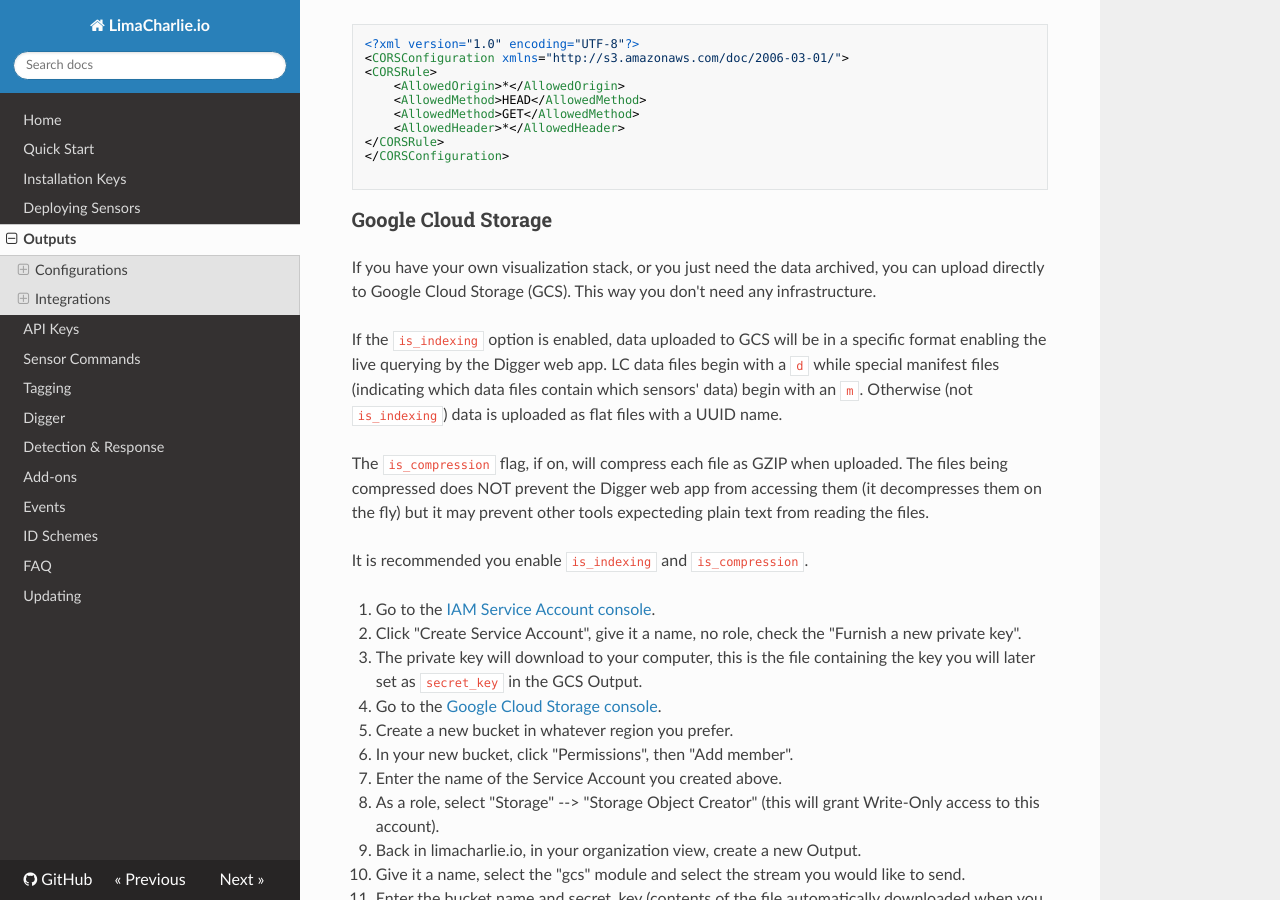
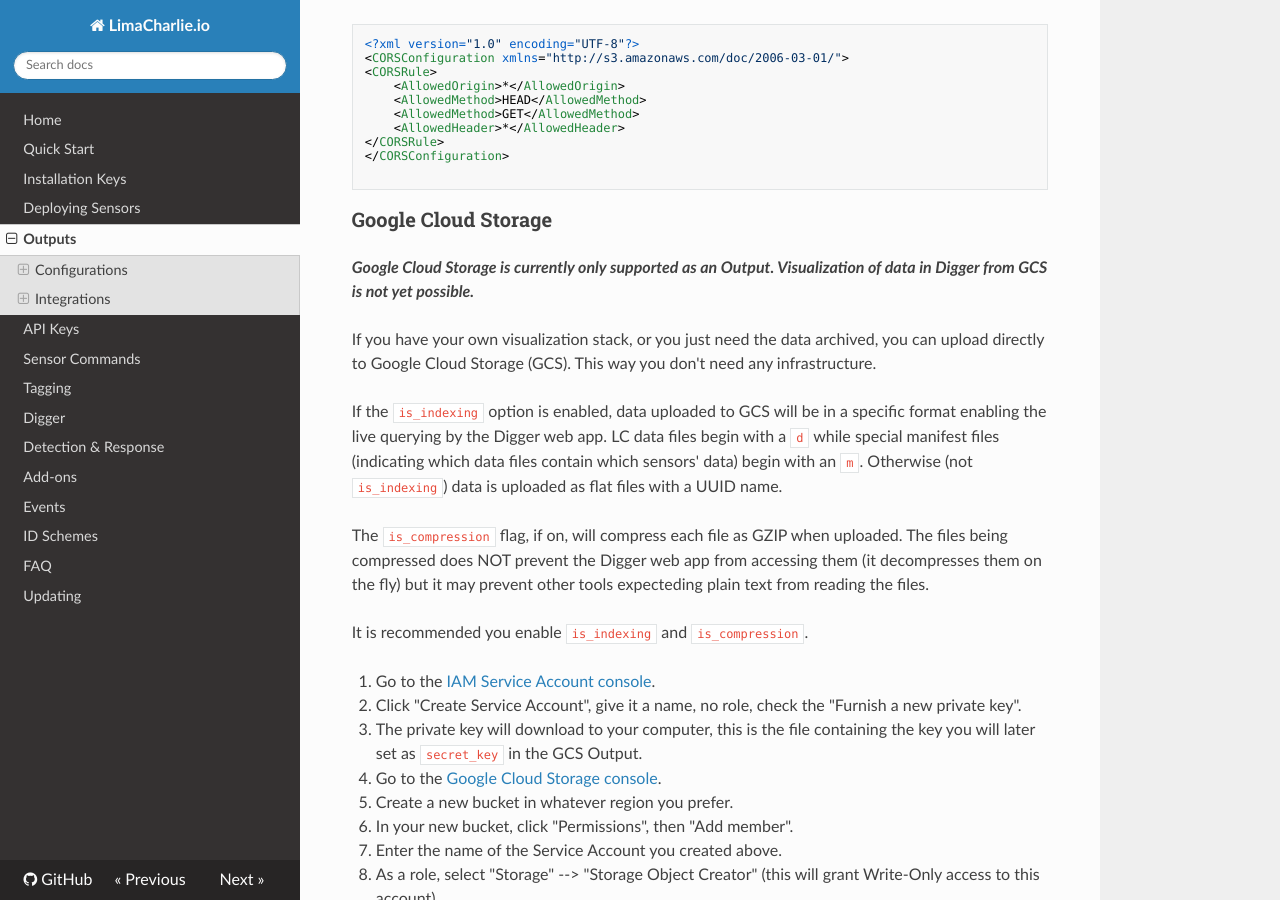
Before and after one commit to refractionPOINT/lce_doc, an MkDocs documentation site: the page built from docs/outputs.md, in a window 1280 px wide and 900 px high, scrolled down 6002 px. Built offline with MkDocs 1.6.1, drawn with Linux system fonts in a browser that asks for light colours; nearby versions of some CDN libraries; old or Windows-style settings are respelled for this version of MkDocs.

Commit message:
Adding line about GCS not being in Digger yet.

````diff
--- a/docs/outputs.md
+++ b/docs/outputs.md
@@ -226,6 +226,9 @@ It is recommended you enable `is_indexing` and `is_compression`.
 ```
 
 ### Google Cloud Storage
+
+***Google Cloud Storage is currently only supported as an Output. Visualization of data in Digger from GCS is not yet possible.***
+
 If you have your own visualization stack, or you just need the data archived, you can upload
 directly to Google Cloud Storage (GCS). This way you don't need any infrastructure.
 
````
